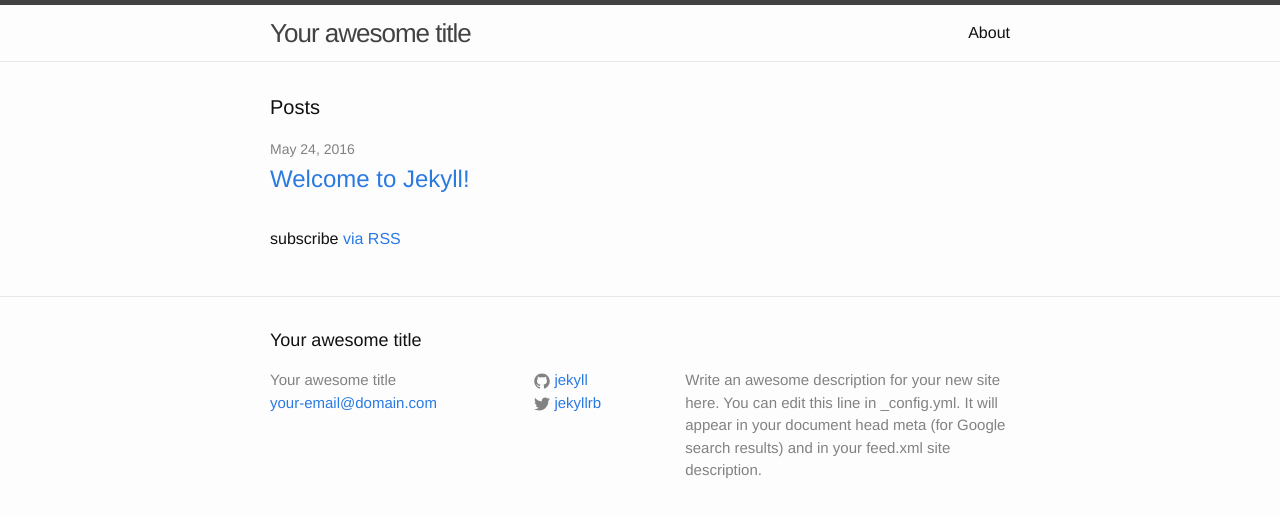
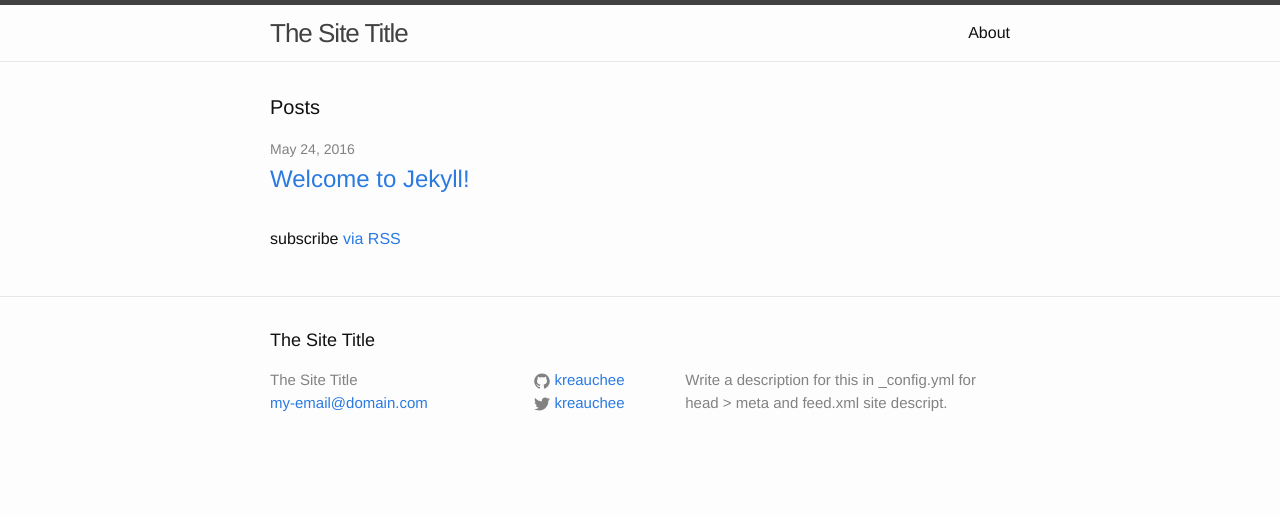
Before and after one commit to kreauchee/kreauchee.github.io, a Jekyll site: the page built from index.html, in a window 1280 px wide. Shown: the top 517 px of the page. Built offline with Jekyll 4.4.1, drawn with Linux system fonts in a browser that asks for light colours.

Commit message:
Editing everything to check for update speed

```diff
--- a/_config.yml
+++ b/_config.yml
@@ -6,16 +6,15 @@
 # 'jekyll serve'. If you change this file, please restart the server process.
 
 # Site settings
-title: Your awesome title
-email: your-email@domain.com
+title: The Site Title
+email: my-email@domain.com
 description: > # this means to ignore newlines until "baseurl:"
-  Write an awesome description for your new site here. You can edit this
-  line in _config.yml. It will appear in your document head meta (for
-  Google search results) and in your feed.xml site description.
+  Write a description for this in _config.yml for head > meta
+  and feed.xml site descript.
 baseurl: "" # the subpath of your site, e.g. /blog
-url: "http://yourdomain.com" # the base hostname & protocol for your site
-twitter_username: jekyllrb
-github_username:  jekyll
+url: "http://www.alexadelle.com" # the base hostname & protocol for your site
+twitter_username: kreauchee
+github_username:  kreauchee
 
 # Build settings
 markdown: kramdown
```
